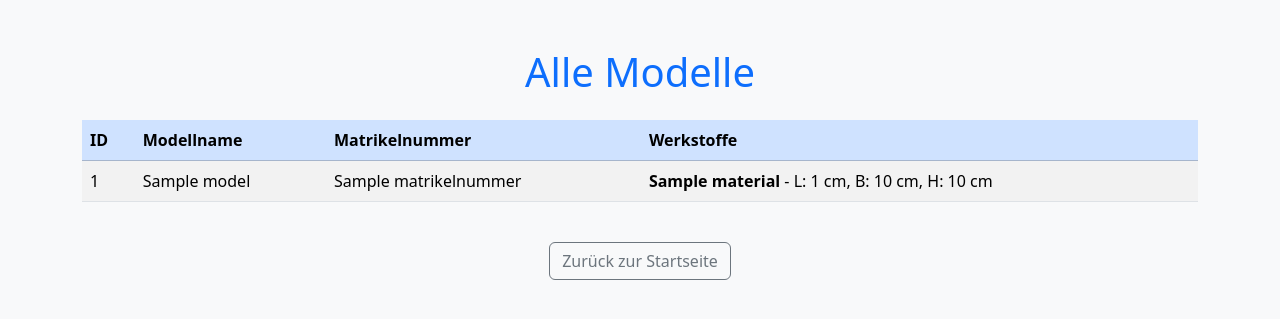
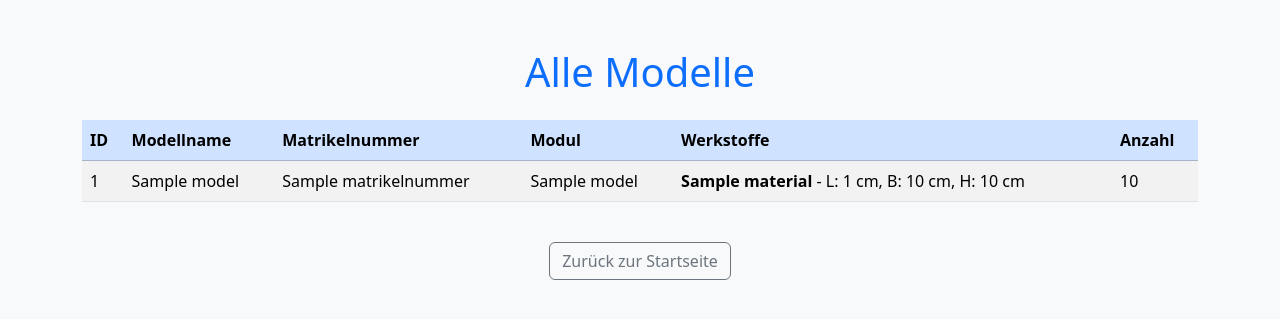
Before and after one commit to katringrs/recycling-app, a Python web app: template templates/all_models.html in a window 1280 px wide. Shown: the top 319 px of the page. Run offline with Jinja, Linux system fonts and the light colour scheme; the template is opened without the code that fills it: most values are stand-ins (such as "Sample title", 1, 10 or a date in 2020).

Commit message:
All Models geändert

```diff
--- a/templates/all_models.html
+++ b/templates/all_models.html
@@ -19,7 +19,9 @@
                         <th>ID</th>
                         <th>Modellname</th>
                         <th>Matrikelnummer</th>
+                        <th>Modul</th> <!-- 📌 Neu: Modul anzeigen -->
                         <th>Werkstoffe</th>
+                        <th>Anzahl</th> <!-- 📌 Neu: Anzahl anzeigen -->
                     </tr>
                 </thead>
                 <tbody>
@@ -28,6 +30,7 @@
                         <td>{{ model.id }}</td>
                         <td>{{ model.name }}</td>
                         <td>{{ model.matrikelnummer }}</td>
+                        <td>{{ model.module_name }}</td> <!-- 📌 Neu: Modul anzeigen -->
                         <td>
                             <ul class="list-unstyled mb-0">
                                 {% for material in model.materials %}
@@ -37,6 +40,13 @@
                                     B: {{ material.width }} cm,
                                     H: {{ material.height }} cm
                                 </li>
+                                {% endfor %}
+                            </ul>
+                        </td>
+                        <td>
+                            <ul class="list-unstyled mb-0">
+                                {% for material in model.materials %}
+                                <li>{{ material.quantity }}</li> <!-- 📌 Neu: Anzahl anzeigen -->
                                 {% endfor %}
                             </ul>
                         </td>
```
